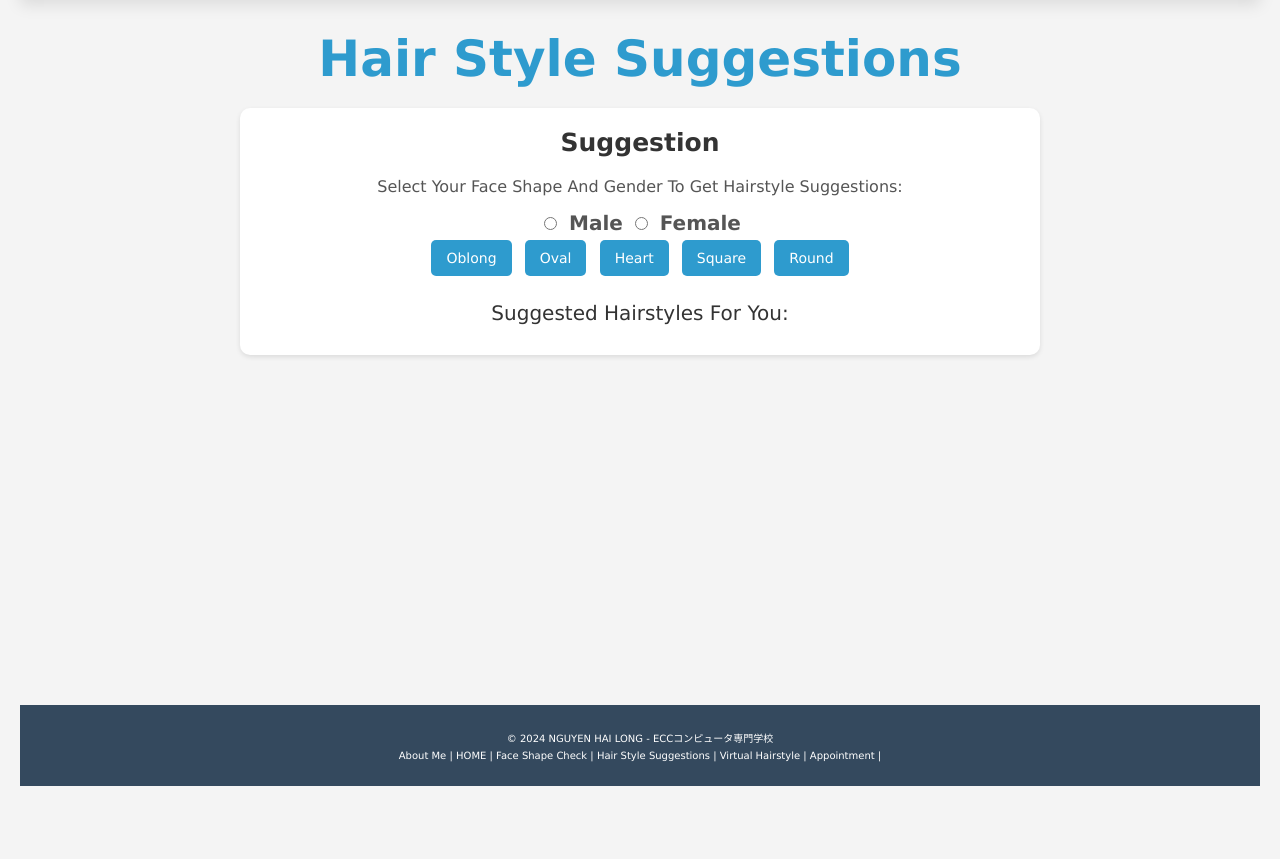
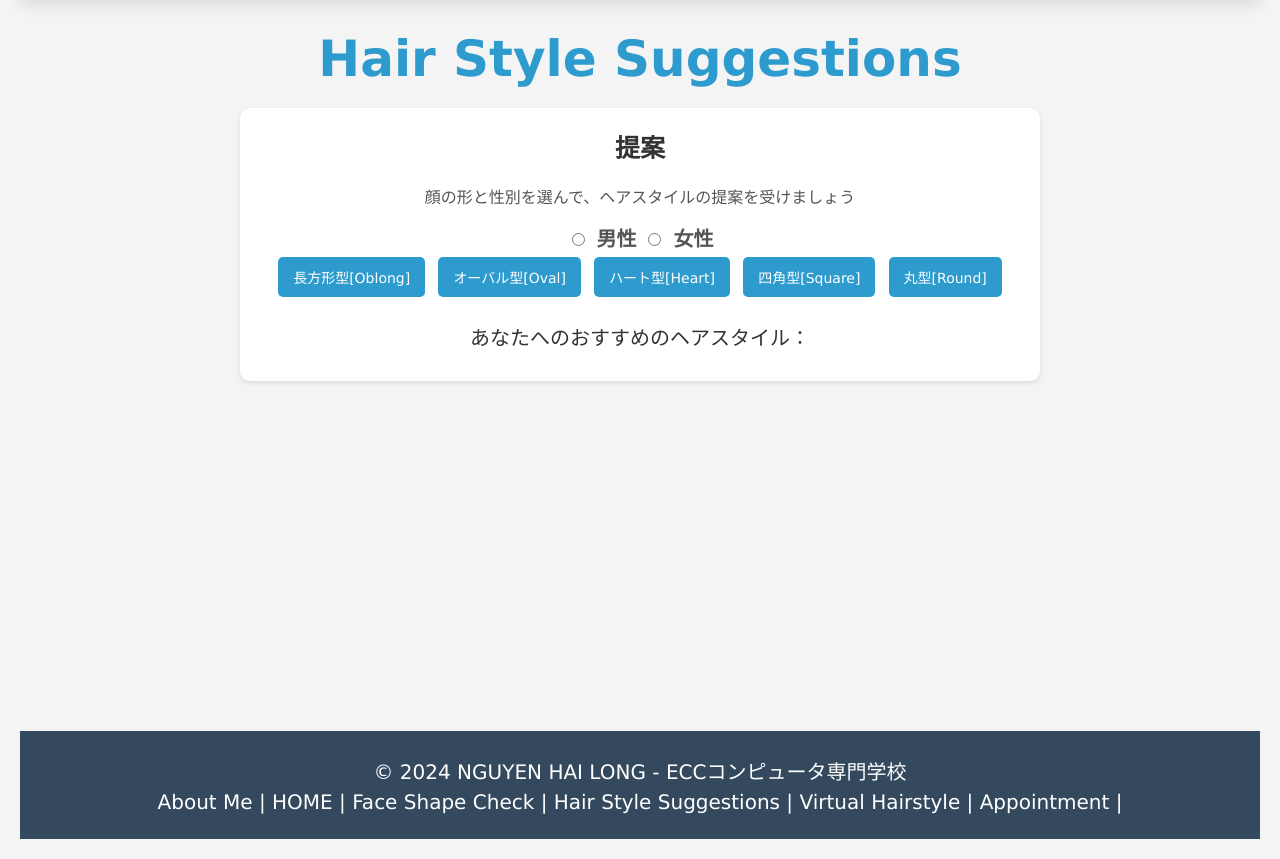
Before and after one commit to nguyenlong-github/fityourstyle, a Django app: page /hair_style_suggestions/ in a window 1280 px wide. Shown: the part 95-954 px from the top of the page. Before the commit the page ends 881 px from the top, so only its background shows below. Run offline with Django 5.2, Linux system fonts and the light colour scheme.

Commit message:
update css

```diff
--- a/fit_your_style/myapp/static/css/home_page.css
+++ b/fit_your_style/myapp/static/css/home_page.css
@@ -63,10 +63,12 @@ h1 {
     color: #666;
     line-height: 1.6;
     margin-bottom: 1.5rem;
+    font-size: 18px;
 }
 
   /* Button Styles */
 .content .btn-normal {
+    font-size: large;
     display: inline-block;
     padding: 0.8rem 1.5rem;
     background: var(--gradient);
--- a/fit_your_style/myapp/static/css/virtual_hairstyle.css
+++ b/fit_your_style/myapp/static/css/virtual_hairstyle.css
@@ -45,7 +45,7 @@ img{
     justify-items: center;
     align-items: center;
 }
-p {
+label {
     margin-top: 80px;
     margin-left: 200px;
     position: relative;
--- a/fit_your_style/templates/myapp/appointment.html
+++ b/fit_your_style/templates/myapp/appointment.html
@@ -12,7 +12,7 @@
         <div class="calendar">
             <h2>Calendar</h2>
             <form method="GET">
-                <p>{{ system_message }}</p>
+                <p style="color: black;">{{ system_message }}</p>
 
                 {% if end_datetime %}
                     <p>Just try again after {{ end_datetime }}</p>
--- a/fit_your_style/templates/myapp/base_footer.html
+++ b/fit_your_style/templates/myapp/base_footer.html
@@ -15,7 +15,8 @@ footer p {
     margin: 5px 0;
 }
 
-footer a {
+footer a,p {
+    font-size: 20px;
     color: #fff;
     text-decoration: none;
     transition: color 0.3s ease;
--- a/fit_your_style/templates/myapp/face_shape_check3.html
+++ b/fit_your_style/templates/myapp/face_shape_check3.html
@@ -8,7 +8,7 @@
 
 <!-- Hiển thị kết quả -->
 <div id="result" style="margin-top: 20px;">
-    <h2>Result:</h2>
+    <h2>結果:</h2>
     <p id="predicted-label">Predicted Face Shape: <span id="label"></span></p>
 
     <!-- Hiển thị biểu đồ -->
@@ -22,7 +22,7 @@
 
 <!-- Loading spinner -->
 <div id="loading-spinner">
-    <p style="font-size: 25px;">Processing...</p>
+    <p style="font-size: 25px;">分析中...</p>
     <p style="font-size: 25px;">そうそうお待ちください ⌛ ...   </p>
 </div>
 
@@ -34,7 +34,7 @@
         <input type="file" id="image" name="image" accept="image/*" required>
     </div>
     <div>
-        <button type="submit">Submit</button>
+        <button type="submit">確認</button>
     </div>
 </form>
 
--- a/fit_your_style/templates/myapp/hair_style_suggestions.html
+++ b/fit_your_style/templates/myapp/hair_style_suggestions.html
@@ -6,30 +6,30 @@
 <h1>Hair Style Suggestions</h1>
 <!-- Gợi ý kiểu tóc -->
 <div class="container">
-    <h2>Suggestion</h2>
+    <h2>提案</h2>
 
     <div id="content-1">
-        <p>Select your face shape and gender to get hairstyle suggestions:</p>
+        <p>顔の形と性別を選んで、ヘアスタイルの提案を受けましょう</p>
         <!-- <img id="face-shape-img" src="fit_your_style/media/myapp/picture/website/face_shape.jpg" alt="Face Shape" style="width: 100px; height: 100px; border: 1px solid black; border-radius: 10px;">
         <br> -->
         <!-- Gender selection -->
         <label>
-            <input type="radio" name="gender" value="male"> Male
+            <input type="radio" name="gender" value="male"> 男性
         </label>
         <label>
-            <input type="radio" name="gender" value="female"> Female
+            <input type="radio" name="gender" value="female"> 女性
         </label>
         <br>
         <!-- Face shape buttons -->
-        <button class="btn-small" data-face-shape="oblong">Oblong</button>
-        <button class="btn-small" data-face-shape="oval">Oval</button>
-        <button class="btn-small" data-face-shape="heart">Heart</button>
-        <button class="btn-small" data-face-shape="square">Square</button>
-        <button class="btn-small" data-face-shape="round">Round</button>
+        <button class="btn-small" data-face-shape="oblong">長方形型[Oblong]</button>
+        <button class="btn-small" data-face-shape="oval">オーバル型[Oval]</button>
+        <button class="btn-small" data-face-shape="heart">ハート型[Heart]</button>
+        <button class="btn-small" data-face-shape="square">四角型[Square]</button>
+        <button class="btn-small" data-face-shape="round">丸型[Round]</button>
     </div>
 
     <div id="content-2">
-        <p>Suggested hairstyles for you:</p>
+        <p>あなたへのおすすめのヘアスタイル：</p>
         <div class="suggestion-images" style="display: none;">
             <img class="suggestion-img" src="" alt="Suggested Hairstyle 1">
             <img class="suggestion-img" src="" alt="Suggested Hairstyle 2">
@@ -38,7 +38,7 @@
             <img class="suggestion-img" src="" alt="Suggested Hairstyle 5">
             <img class="suggestion-img" src="" alt="Suggested Hairstyle 6">
         </div>
-        <div id="loading-spinner" style="display:none;">Loading...</div>
+        <div id="loading-spinner" style="display:none;">そうそうお待ちください ⌛ ...</div>
         <div id="no-suggestions" style="display:none;">No hairstyle suggestions available.</div>
     </div>
 </div>
--- a/fit_your_style/templates/myapp/virtual_hairstyle.html
+++ b/fit_your_style/templates/myapp/virtual_hairstyle.html
@@ -3,10 +3,10 @@
 {% load static %}
 <link rel="stylesheet" href="{% static 'css/virtual_hairstyle.css' %}">
 <h1>Virtual Hairstyle</h1>
-<p>
+<label id="guide">
     push up/down/left/right to adjust the image <br>
     and press <i class="fa-solid fa-repeat"></i> to change the hairstyle
-</p>
+</label>
 <div class="content">
     <!-- Right section: Function buttons -->
     <div class="function-section">
```
Also changed, not shown: fit_your_style/templates/myapp/home_page.html (+4 -4 lines), fit_your_style/db.sqlite3.
